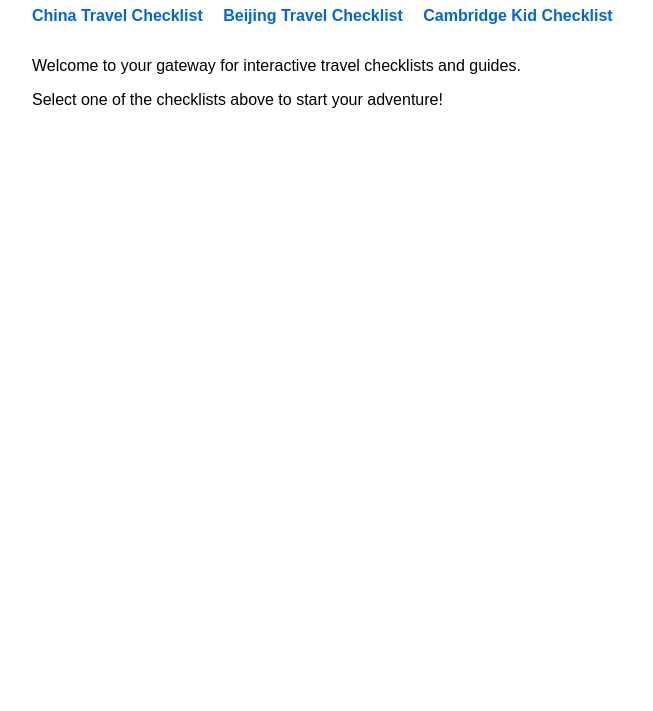
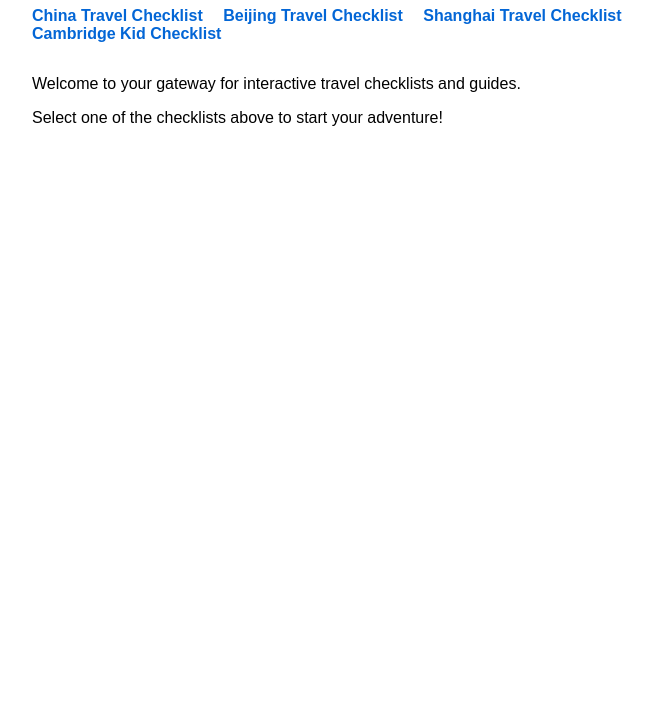
Before and after one commit to jackandking/Cn-travel-help, a plain HTML site: page index.html in a window 1280 px wide. Shown: the part 89-800 px from the top of the page, without its empty margins (208-861 px from the left). Drawn offline with Linux system fonts and the light colour scheme.

Commit message:
Update index.html

```diff
--- a/index.html
+++ b/index.html
@@ -40,8 +40,10 @@
   <nav>
     <a href="China-travel-checklist.html">China Travel Checklist</a>
     <a href="Beijing-travel-checklist.html">Beijing Travel Checklist</a>
+    <a href="Shanghai-travel-checklist.html">Shanghai Travel Checklist</a>
     <a href="Cambridge-kid-checklist.html">Cambridge Kid Checklist</a>
-  </nav>  <p>Welcome to your gateway for interactive travel checklists and guides.</p>
+  </nav>
+  <p>Welcome to your gateway for interactive travel checklists and guides.</p>
   <p>Select one of the checklists above to start your adventure!</p>
 </body>
 </html>
```
